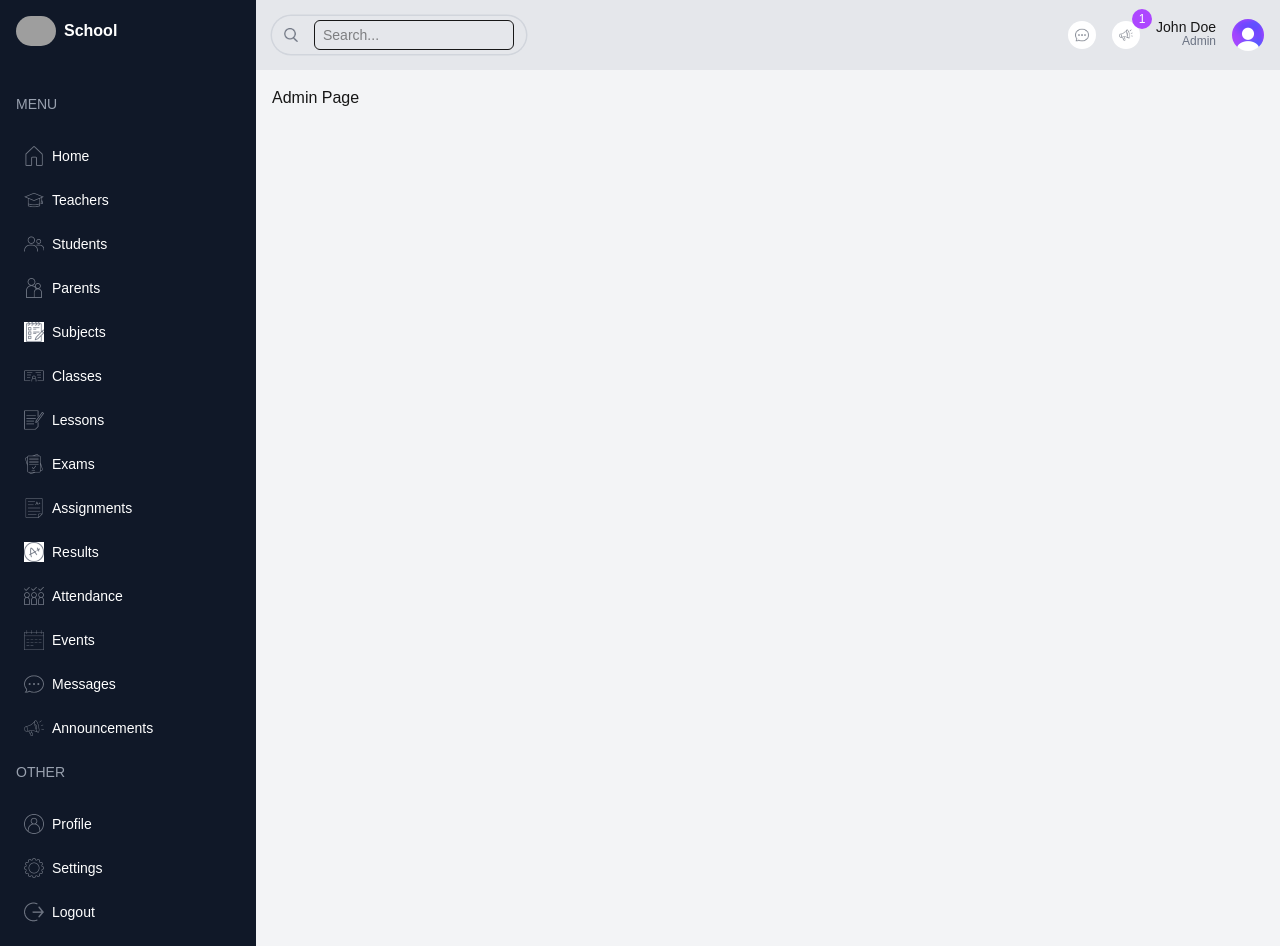
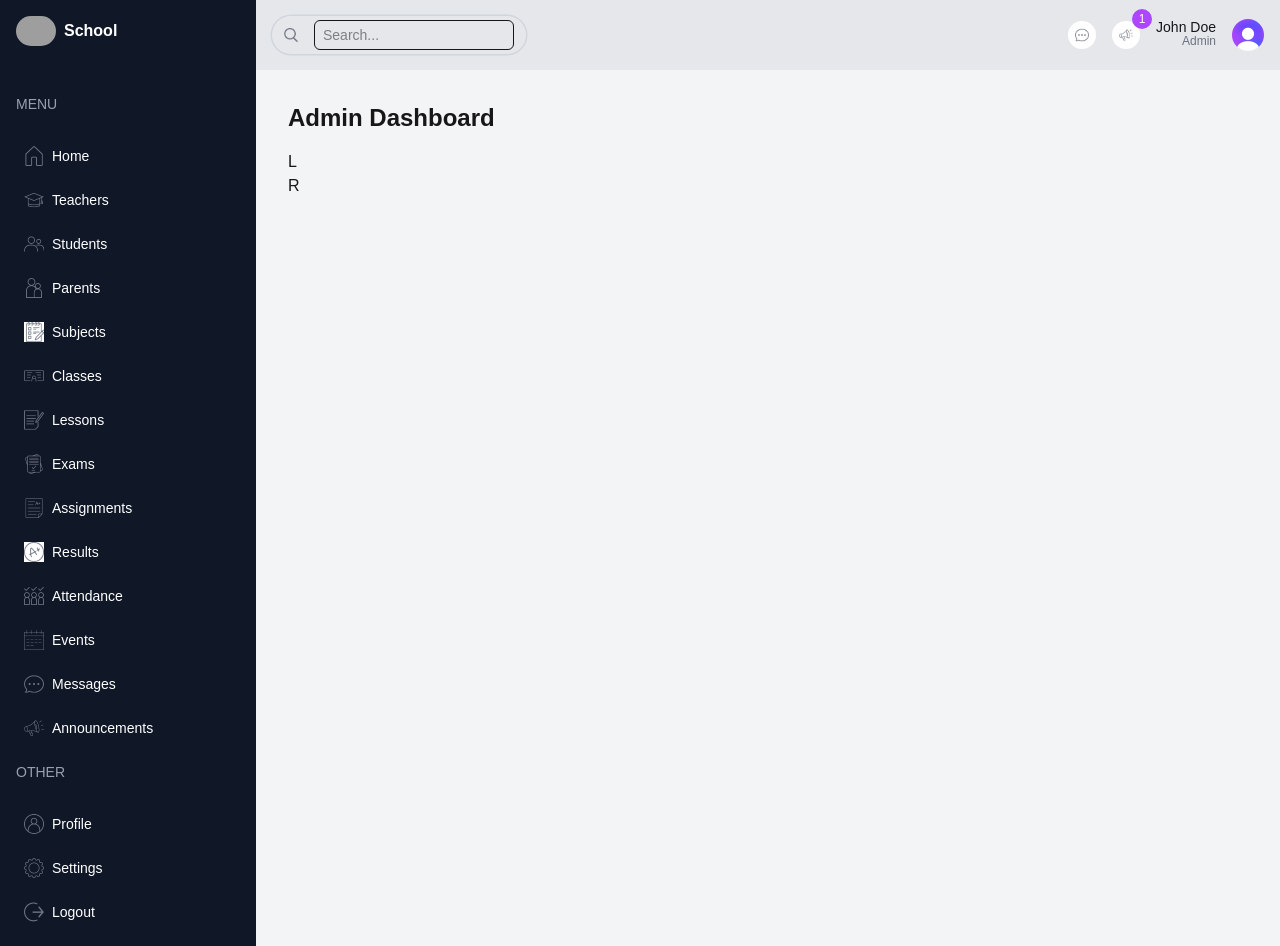
Before and after one commit to rumachoudhury/school-management-dashboard, a Next.js app: page /admin in a window 1280 px wide. Built offline with nearby package versions, Linux system fonts and the light colour scheme; grey boxes are pictures that could not be loaded.

Commit message:
Start working on AdminPage

```diff
--- a/src/app/(dashboard)/admin/page.tsx
+++ b/src/app/(dashboard)/admin/page.tsx
@@ -2,8 +2,13 @@ import React from "react";
 
 function AdminPage() {
   return (
-    <div>
-      <h1>Admin Page</h1>
+    <div className="p-4 flex-col md:flex-row">
+      <h1 className="text-2xl font-bold mb-4">Admin Dashboard</h1>
+      {/* left */}
+      <div className="w-full lg:w-2/3">L</div>
+
+      {/* right */}
+      <div className="w-full lg:w-1/3">R</div>
     </div>
   );
 }
--- a/src/components/Navbar.tsx
+++ b/src/components/Navbar.tsx
@@ -6,7 +6,7 @@ function Navbar() {
   return (
     <div className="flex items-center justify-between p-4 bg-gray-200">
       {/* Search Bar */}
-      <div className="hidden md:flex items-center gap-2 text-sm rounded-full ring-[1.5px] ring-gray-300 px-3 py-1">
+      <div className="hidden md:flex items-center gap-2 text-sm rounded-full ring-[1.5px] ring-gray-300 px-3 py-1 justify-end">
         <Image
           src="/images/school-management-dashboard/search.png"
           alt="Search image"
```
